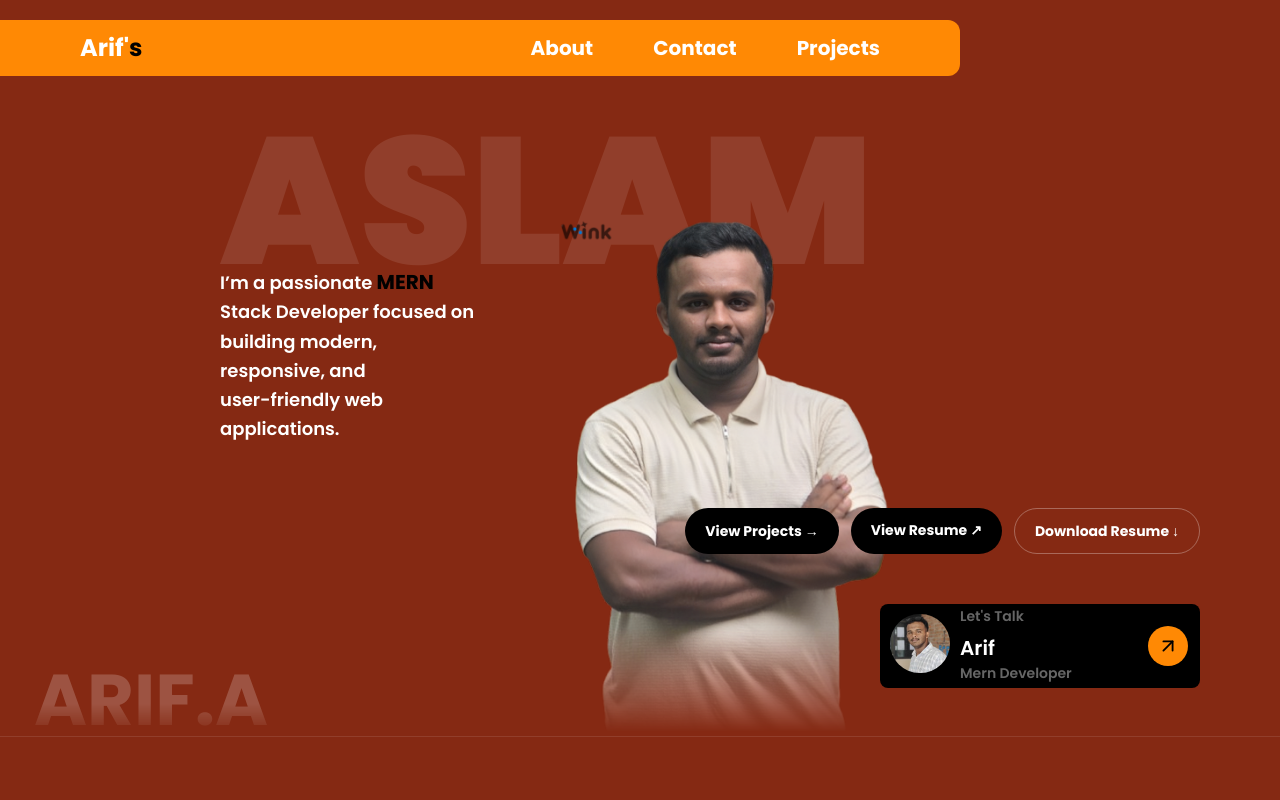
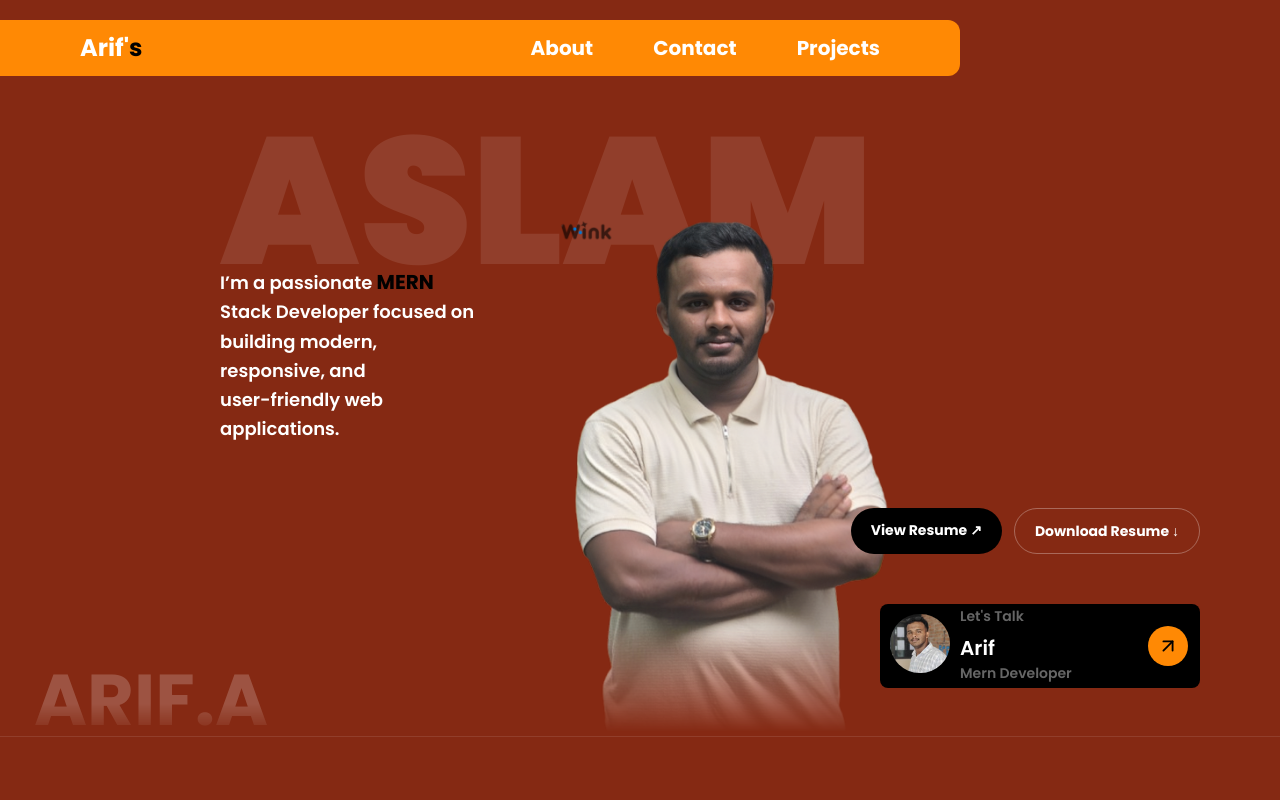
Before and after one commit to arifaslam2002/Portfolio, a React app: page / in a window 1280 px wide. Shown: the top 800 px of the page. Built offline with nearby package versions, Linux system fonts and the light colour scheme; the HTML template or start-up script is replaced by a standard one.

Commit message:
update Hero

```diff
--- a/src/components/Hero.jsx
+++ b/src/components/Hero.jsx
@@ -53,29 +53,7 @@ const Hero = () => {
     gap-3
   "
 >
-  {/* View Projects */}
-  <button
-    onClick={() =>
-      document.getElementById("projects")?.scrollIntoView({
-        behavior: "smooth",
-      })
-    }
-    className="
-      px-5
-      py-3
-      rounded-full
-      bg-black
-      text-white
-      font-bold
-      text-sm
-      hover:bg-orange-300
-      hover:text-black
-      transition-all
-      duration-300
-    "
-  >
-    View Projects →
-  </button>
+
    {/* View Resume */}
   <a
     href="/resume.pdf"
```
